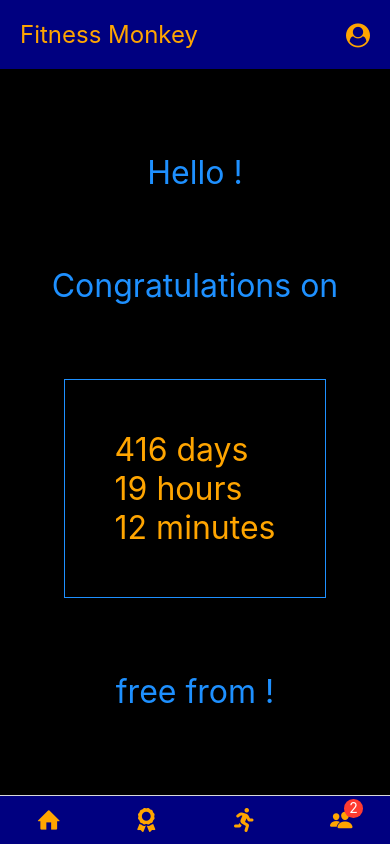
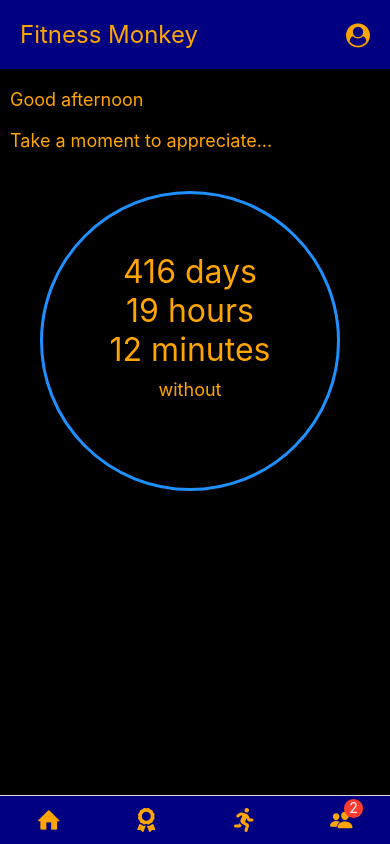
Before and after one commit to cschucode/fitness-monkey-react-native, a React Native app: screen / in a window 390 px wide. Both pictures are taken after a click on the button "SIGN IN". Built offline with nearby package versions, Linux system fonts and the light colour scheme; what expo-sqlite would draw is missing.

Commit message:
style home screen

```diff
--- a/screens/HomeScreen.js
+++ b/screens/HomeScreen.js
@@ -1,21 +1,36 @@
 import React from 'react';
-import { Text, View, Button, StyleSheet } from 'react-native';
+import { Text, View, Button, StyleSheet, ScrollView } from 'react-native';
 
 const HomeScreen = ({ navigation, userInfo }) => {
   const { username, addiction, recoveryTime } = userInfo;
   const { days, hours, minutes } = recoveryTime;
 
+  const greeting = (name) => {
+    const time = new Date().getHours();
+    let timeOfDay = 'morning';
+
+    if (time < 4 && time > 19) {
+      timeOfDay = 'evening';
+    } else if (time > 11 && time < 20) {
+      timeOfDay = 'afternoon';
+    }
+
+    return `Good ${timeOfDay} ${name}`;
+  };
+
   return (
-    <View style={styles.container}>
-      <Text style={styles.text}>Hello {username}!</Text>
-      <Text style={styles.text}>Congratulations on</Text>
+    <ScrollView style={styles.container}>
+      <Text style={styles.greeting}>{greeting(username)}</Text>
+      <Text style={styles.greeting}>Take a moment to appreciate...</Text>
       <View style={styles.metrics}>
         <Text style={styles.metricsText}>{days} days</Text>
         <Text style={styles.metricsText}>{hours} hours</Text>
         <Text style={styles.metricsText}>{minutes} minutes</Text>
+        <Text style={styles.greeting}>without</Text>
+        <Text style={styles.greeting}>{addiction}</Text>
       </View>
-      <Text style={styles.text}>free from {addiction}!</Text>
-    </View>
+
+    </ScrollView>
   );
 };
 
@@ -24,13 +39,23 @@ const styles = StyleSheet.create({
     flex: 1,
     padding: 10,
     backgroundColor: 'black',
-    alignItems: 'center',
-    justifyContent: 'space-evenly',
+  },
+  greeting: {
+    fontSize: 18,
+    color: 'orange',
+    marginVertical: 10,
   },
   metrics: {
     borderColor: 'dodgerblue',
-    borderWidth: 1,
+    borderRadius: 150,
+    borderWidth: 3,
+    display: 'flex',
+    alignItems: 'center',
+    justifyContent: 'center',
     padding: 50,
+    height: 300,
+    width: 300,
+    margin: 30,
   },
   metricsText: {
     color: 'orange',
```
